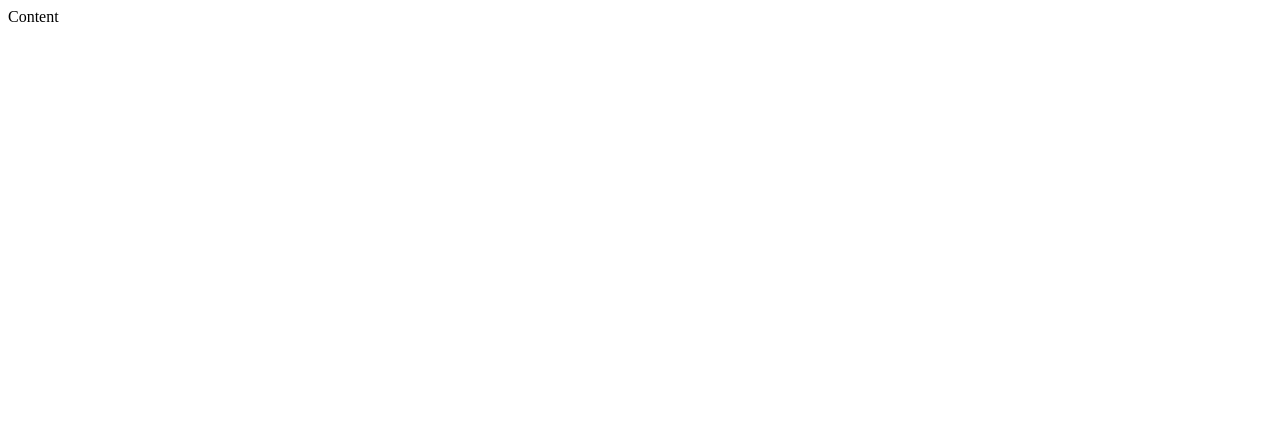
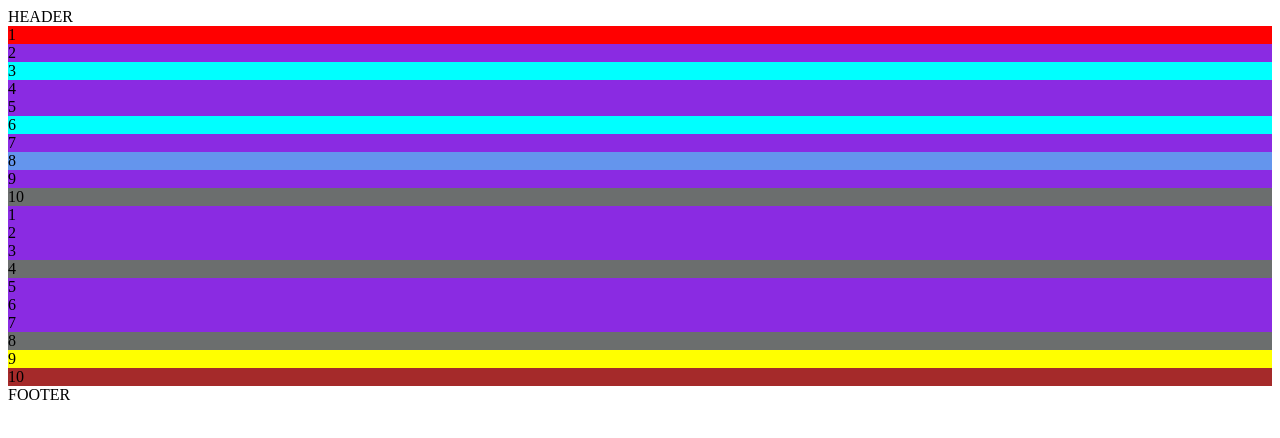
Before and after one commit to sxlx333/07-09-easy-money, a website: page index.html in a window 1280 px wide. Drawn offline with Linux system fonts and the light colour scheme.

Commit message:
css learning

```diff
--- a/index.html
+++ b/index.html
@@ -17,16 +17,84 @@
 
 
 
+    <style>
+        section+section {
+            background-color: rgb(41, 134, 214);
+        }
+        section+p {
+            background-color: rgb(221, 134, 20);
+        }
+        p+section {
+            background-color:rgb(21, 224, 157);
+        }
+        section~section {
+            background-color: blueviolet;
+        }
+        section:first-child {
+            background-color: rgb(255, 0, 0);
+        }
+        section:last-child{
+            background-color: brown;
+        }
+        section:nth-last-child(2) {       /*is galo paskutinis vaikas*/
+            background-color: yellow;
+        }
+        section:nth-child(3),
+        section:nth-child(6)  {                /*pazymi 3 ir 6 vaikus*/
+            background-color: aqua;
+        }
 
+        section:nth-child(4n+10)  {     /*randa kas ketvirta O + leidzia pasirinkti nuo kurio galima ir su - tiesineje lygtyje pasirinks nuo minusinio elemento ir tes kas ketvirta*/
+            background-color: rgb(107, 110, 110);
+        }
+
+        section:nth-of-type(8) {                /*iesko berniuko/mergaites*/
+            background-color: cornflowerblue;
+        }
+    </style>
 
 
 </head>
 <body>
-    Content
+    <header>
+        HEADER
+    </header>
+
+
+
+    <main>
+        <section>1</section>
+        <section>2</section>
+        <section>3</section>
+        <section>4</section>
+        <section>5</section>
+        <section>6</section>
+        <section>7</section>
+        <section>8</section>
+        <section>9</section>
+        <section>10</section>
 
 
 
 
+        <section>1</section>
+        <section>2</section>
+        <section>3</section>
+        <section>4</section>
+        <section>5</section>
+        <section>6</section>
+        <section>7</section>
+        <section>8</section>
+        <section>9</section>
+        <section>10</section>
+
+    </main>
+
+
+
+    <footer>
+        FOOTER
+    </footer>
 
 </body>
 </html>
```
